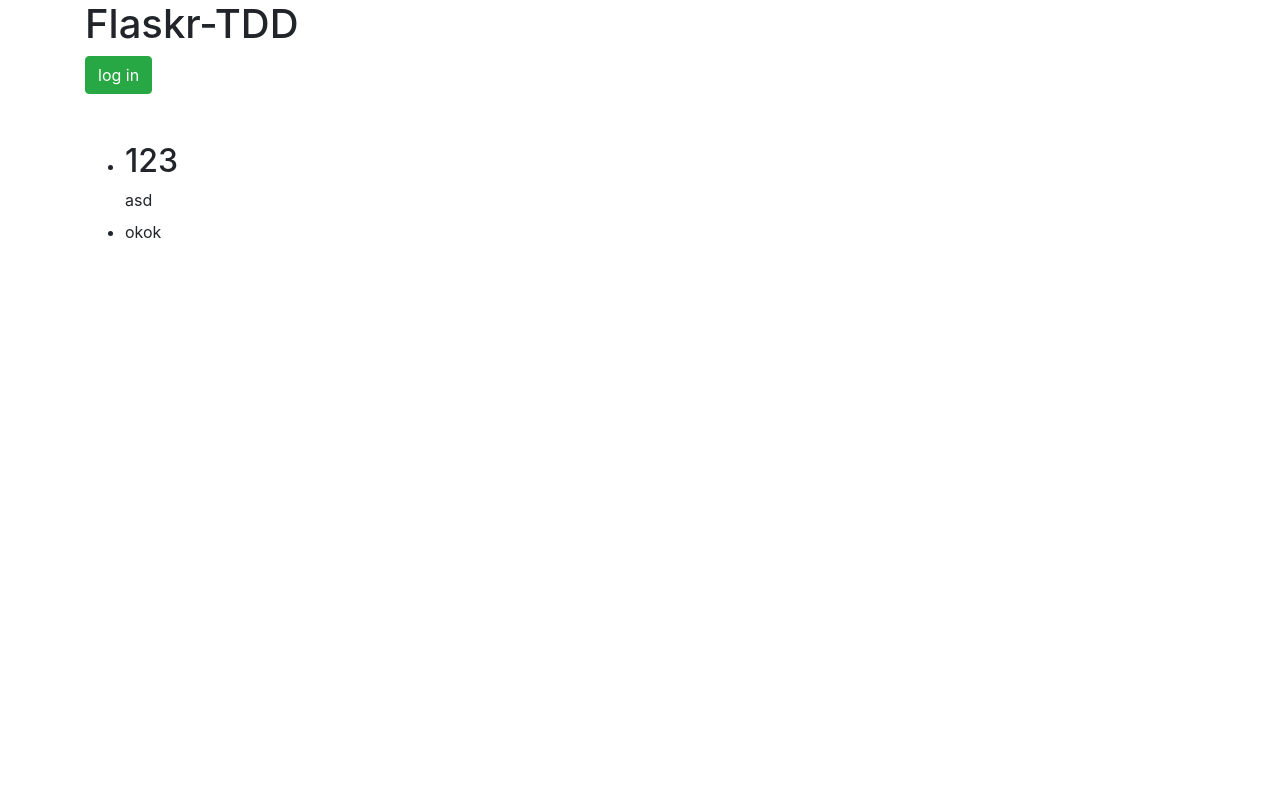
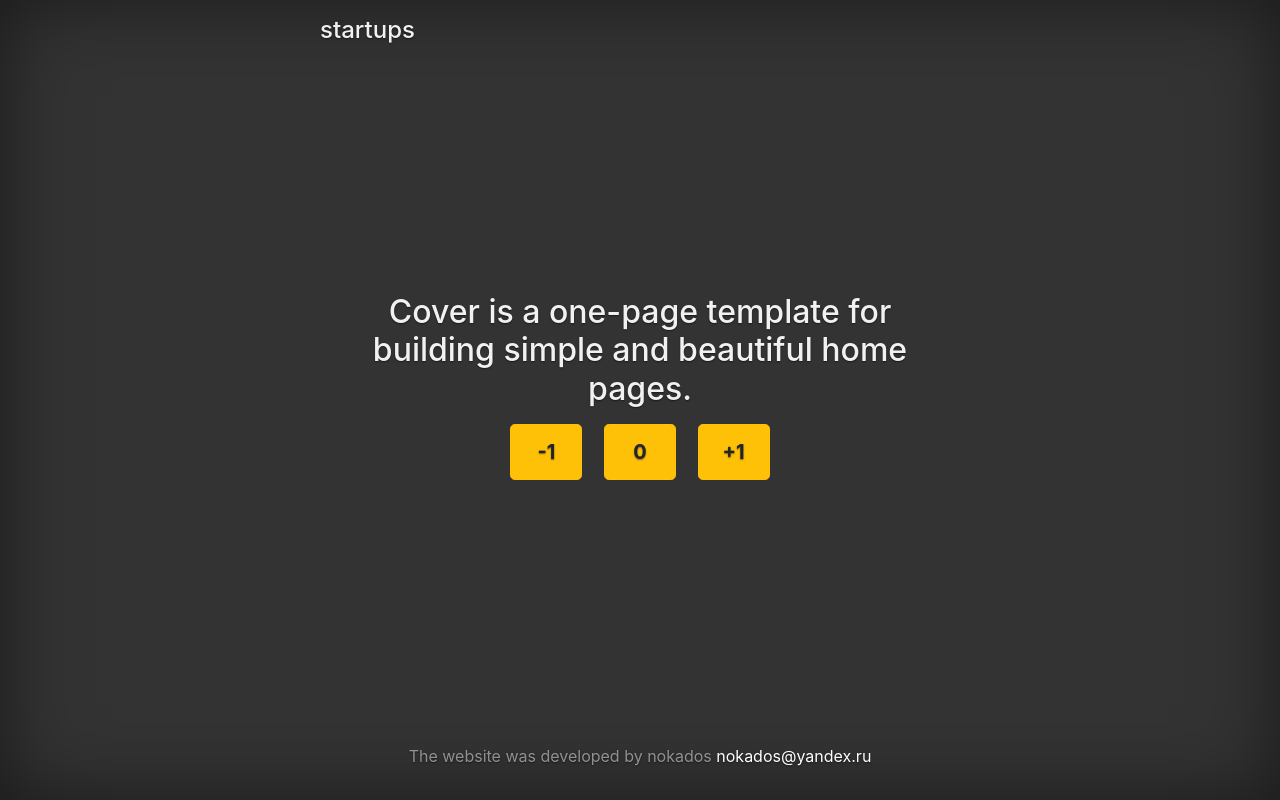
Before and after one commit to nokados/startupideasgan, a Flask app: page / in a window 1280 px wide. Run offline with Flask 2, Linux system fonts and the light colour scheme; data comes from the database, SQL or seed files in the repository; some libraries are stand-ins or nearby versions.

Commit message:
template

```diff
--- /dev/null
+++ b/static/style.css
@@ -0,0 +1,76 @@
+/*
+ * Globals
+ */
+
+/* Links */
+a,
+a:focus,
+a:hover {
+  color: #fff;
+}
+
+
+/*
+ * Base structure
+ */
+
+html,
+body {
+  height: 100%;
+  background-color: #333;
+}
+
+body {
+  display: -ms-flexbox;
+  display: flex;
+  color: #f1f1f1;
+  text-shadow: 0 .05rem .1rem rgba(0, 0, 0, .5);
+  box-shadow: inset 0 0 5rem rgba(0, 0, 0, .5);
+}
+
+.cover-container {
+  max-width: 42em;
+}
+
+
+/*
+ * Header
+ */
+.masthead {
+  margin-bottom: 2rem;
+}
+
+.masthead-brand {
+  margin-bottom: 0;
+}
+
+
+@media (min-width: 48em) {
+  .masthead-brand {
+    float: left;
+  }
+}
+
+
+/*
+ * Cover
+ */
+.cover {
+  padding: 0 1.5rem;
+}
+.cover .btn-lg {
+  padding: .75rem 1.25rem;
+  font-weight: 700;
+}
+
+.btn76{
+    width: 4.5rem;
+    margin: 0 0.5rem;
+}
+
+/*
+ * Footer
+ */
+.mastfoot {
+  color: rgba(255, 255, 255, .5);
+}
--- a/templates/index.html
+++ b/templates/index.html
@@ -3,51 +3,34 @@
 <head>
   <title>Flaskr</title>
   <link rel="stylesheet" type="text/css" href="//stackpath.bootstrapcdn.com/bootstrap/4.1.3/css/bootstrap.min.css">
+  <link rel="stylesheet" type="text/css" href="{{url_for('static', filename='style.css') }}">
 </head>
-<body>
+<body class="text-center">
+    <div class="cover-container d-flex w-100 h-100 p-3 mx-auto flex-column">
+      <header class="masthead mb-auto">
+        <div class="inner">
+          <h4 class="masthead-brand">startups</h4>
+        </div>
+      </header>
 
-  <div class="container">
+      <main role="main" class="inner cover">
+        <h2 class="cover-heading">Cover is a one-page template for building simple and beautiful home pages.</h2>
+        <p class="lead"></p>
+        <p class="lead">
+            <a href="#" class="btn btn-lg btn-warning btn76">-1</a>
+            <a href="#" class="btn btn-lg btn-warning btn76">0</a>
+            <a href="#" class="btn btn-lg btn-warning btn76">+1</a>
+        </p>
+      </main>
 
-    <h1>Flaskr-TDD</h1>
-
-    {% if not session.logged_in %}
-      <a class="btn btn-success" role="button" href="{{ url_for('login') }}">log in</a>
-    {% else %}
-      <a class="btn btn-warning" role="button" href="{{ url_for('logout') }}">log out</a>
-    {% endif %}
-
-    <br><br>
-
-    {% for message in get_flashed_messages() %}
-      <div class="flash alert alert-success col-sm-4" role="success">{{ message }}</div>
-    {% endfor %}
-
-    {% if session.logged_in %}
-      <form action="{{ url_for('add_entry') }}" method="post" class="add-entry form-group">
-        <dl>
-          <dt>Title:</dt>
-          <dd><input type="text" size="30" name="title" class="form-control col-sm-4"></dd>
-          <dt>Text:</dt>
-          <dd><textarea name="text" rows="5" cols="40" class="form-control col-sm-4"></textarea></dd>
-          <br><br>
-          <dd><input type="submit" class="btn btn-primary" value="Share"></dd>
-        </dl>
-      </form>
-    {% endif %}
-
-    <br>
-
-    <ul class="entries">
-      {% for entry in entries %}
-        <li class="entry"><h2 id="{{ entry.post_id }}">{{ entry.title }}</h2>{{ entry.text|safe }}</li>
-      {% else %}
-        <li><em>No entries yet. Add some!</em></li>
-      {% endfor %}
-    </ul>
-
+      <footer class="mastfoot mt-auto">
+        <div class="inner">
+          <p>The website was developed by nokados <a href="mailto:nokados@yandex.ru">nokados@yandex.ru</a></p>
+        </div>
+      </footer>
   </div>
-
-  <script src="//code.jquery.com/jquery-2.2.4.min.js"></script>
+  <script src="https://code.jquery.com/jquery-3.3.1.slim.min.js" integrity="sha384-q8i/X+965DzO0rT7abK41JStQIAqVgRVzpbzo5smXKp4YfRvH+8abtTE1Pi6jizo" crossorigin="anonymous"></script>
+  <script src="https://cdnjs.cloudflare.com/ajax/libs/popper.js/1.14.0/umd/popper.min.js" integrity="sha384-cs/chFZiN24E4KMATLdqdvsezGxaGsi4hLGOzlXwp5UZB1LY//20VyM2taTB4QvJ" crossorigin="anonymous"></script>
   <script src="//stackpath.bootstrapcdn.com/bootstrap/4.1.3/js/bootstrap.min.js"></script>
   <script type="text/javascript" src="{{url_for('static', filename='main.js') }}"></script>
 
```
